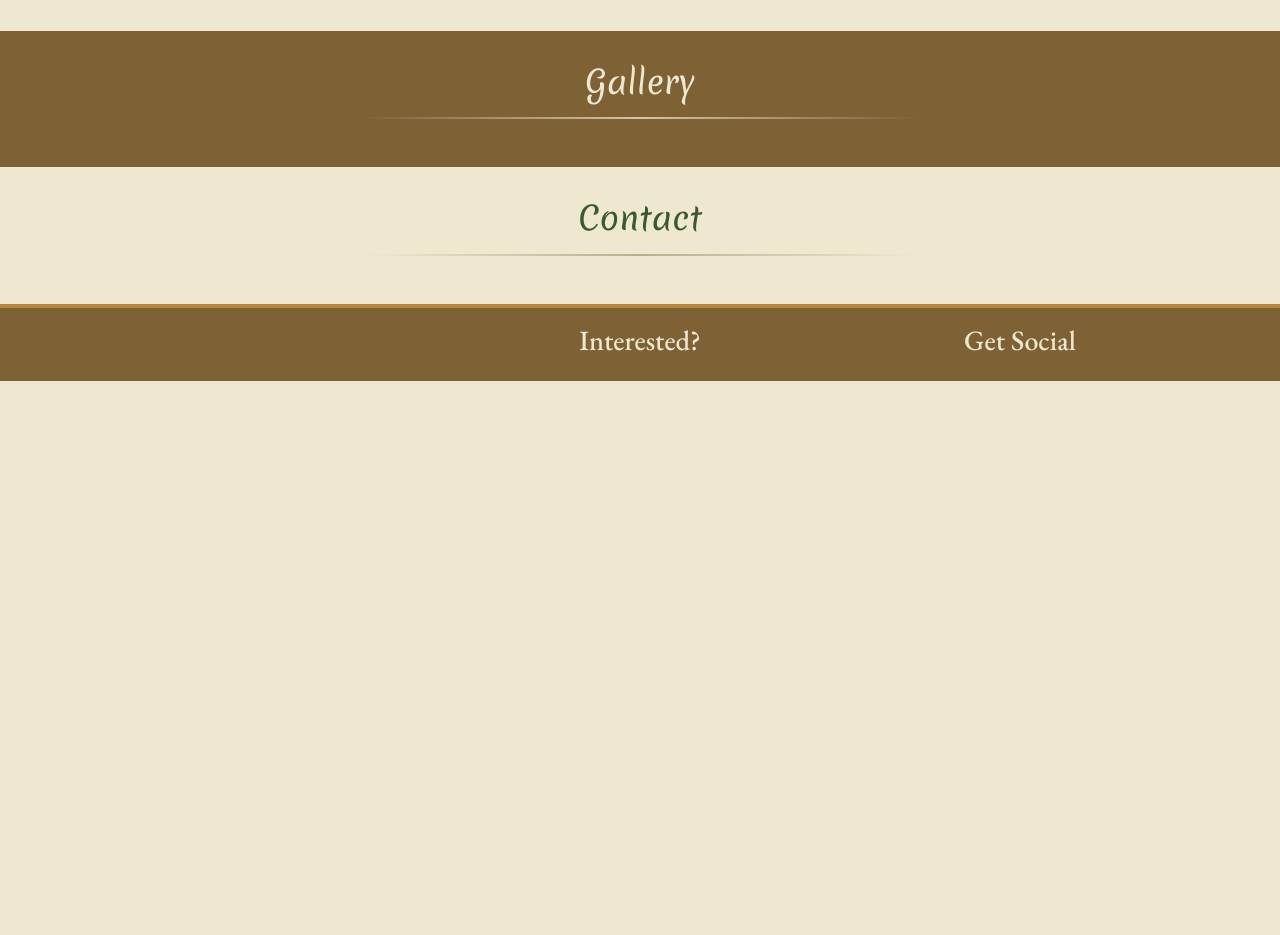
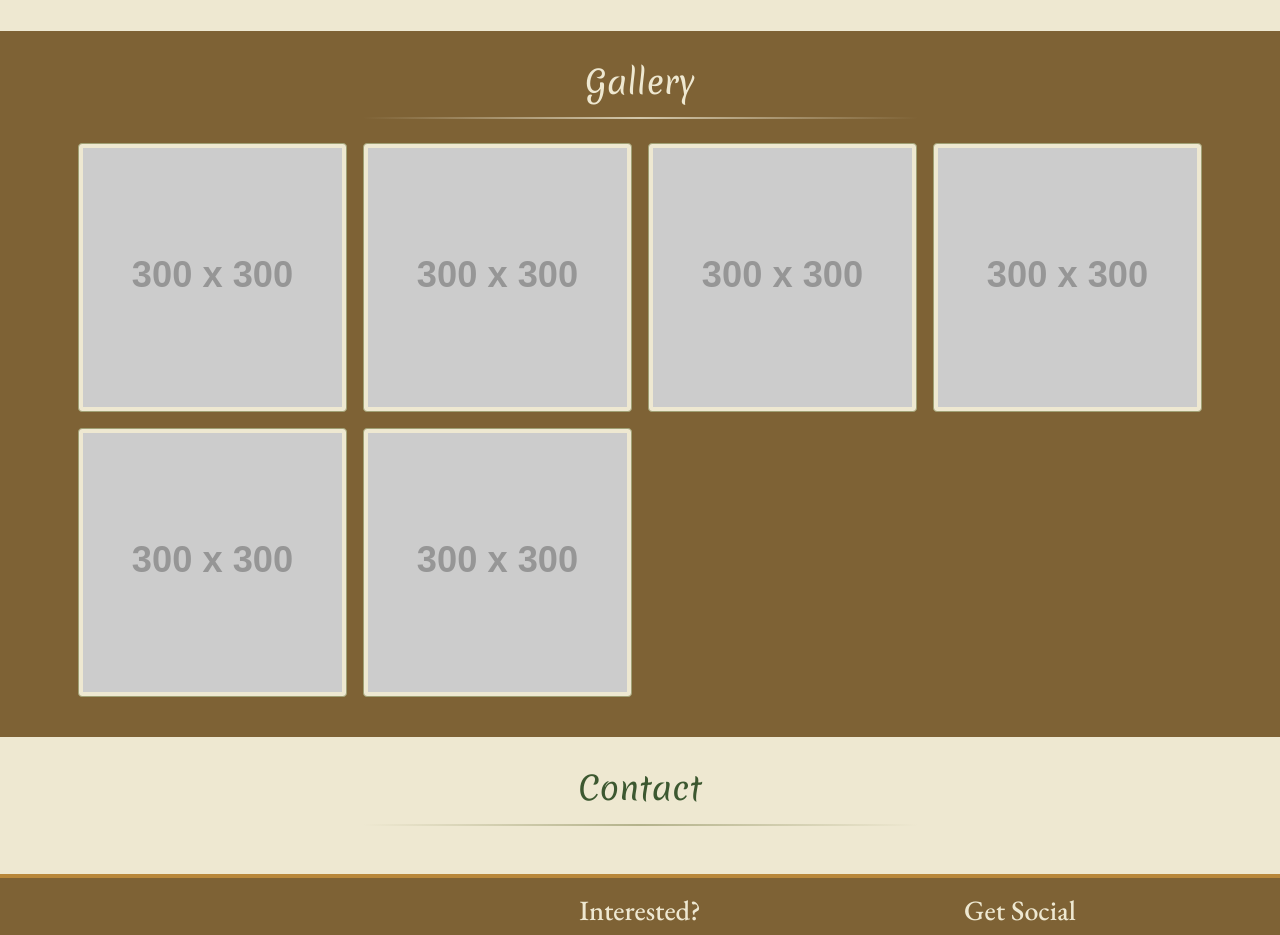
Before and after one commit to pinco227/dublin-hills, a plain HTML site: page index.html in a window 1280 px wide. Shown: the part 3940-4875 px from the top of the page. Before the commit the page ends 4321 px from the top, so only its background shows below. Drawn offline with nearby package versions, Linux system fonts and the light colour scheme; some packages are replaced by stand-ins of ours; placeholder pictures from the web are drawn by us; a script that the page names is missing.

Commit message:
feat(gallery): add and style gallery section of landing page (placeholder images)

```diff
--- a/assets/css/style.css
+++ b/assets/css/style.css
@@ -373,6 +373,30 @@ section {
     background-image: linear-gradient(to right, rgba(238, 232, 209, 0), rgba(238, 232, 209, 0.75), rgba(238, 232, 209, 0));
 }
 
+#site-gallery .item {
+    padding: 0.5rem;
+}
+
+#site-gallery .item img {
+    padding: .25rem;
+    background-color: #EEE8D1;
+    border: 1px solid #A0A074;
+    border-radius: .25rem;
+    max-width: 100%;
+    height: auto;
+}
+
+#site-gallery .item img:hover {
+    background-color: #A0A074;
+    border: 1px solid #3C5830;
+    cursor: pointer;
+}
+
+/* lightGallery */
+.lg-backdrop {
+    background-color: rgba(0,0,0,0.8);
+}
+
 /*------------------------------------------ FOOTER */
 .footer {
     color: #EEE8D1;
--- a/index.html
+++ b/index.html
@@ -11,6 +11,7 @@
 
     <link rel="stylesheet" href="https://cdnjs.cloudflare.com/ajax/libs/twitter-bootstrap/4.5.2/css/bootstrap.min.css">
     <link rel="stylesheet" href="https://cdnjs.cloudflare.com/ajax/libs/font-awesome/5.15.0/css/all.min.css">
+    <link rel="stylesheet" href="https://cdnjs.cloudflare.com/ajax/libs/lightgallery/1.10.0/css/lightgallery.min.css" />
     <link rel="stylesheet" href="assets/css/style.css">
     <link href="assets/icons/favicon.ico" rel="shortcut icon" type="image/x-icon" />
 </head>
@@ -322,6 +323,26 @@
                 <span id="gallery" class="invisible"></span>
                 <h2 class="section-heading gallery-heading-color">Gallery</h2>
                 <hr class="section-hr">
+                <div class="row" id="site-gallery">
+                    <div class="item col-6 col-md-4 col-lg-3" data-src="https://via.placeholder.com/1000">
+                        <img src="https://via.placeholder.com/300" class="img-fluid" alt="">
+                    </div>
+                    <div class="item col-6 col-md-4 col-lg-3" data-src="https://via.placeholder.com/1200">
+                        <img src="https://via.placeholder.com/300" class="img-fluid" alt="">
+                    </div>
+                    <div class="item col-6 col-md-4 col-lg-3" data-src="https://via.placeholder.com/1000">
+                        <img src="https://via.placeholder.com/300" class="img-fluid" alt="">
+                    </div>
+                    <div class="item col-6 col-md-4 col-lg-3" data-src="https://via.placeholder.com/1200">
+                        <img src="https://via.placeholder.com/300" class="img-fluid" alt="">
+                    </div>
+                    <div class="item col-6 col-md-4 col-lg-3" data-src="https://via.placeholder.com/1000">
+                        <img src="https://via.placeholder.com/300" class="img-fluid" alt="">
+                    </div>
+                    <div class="item col-6 col-md-4 col-lg-3" data-src="https://via.placeholder.com/1200">
+                        <img src="https://via.placeholder.com/300" class="img-fluid" alt="">
+                    </div>
+                </div>
             </div>
         </section>
         <!-- Contact form -->
@@ -351,6 +372,13 @@
     <script src="https://cdnjs.cloudflare.com/ajax/libs/jquery/3.5.1/jquery.slim.min.js"></script>
     <script src="https://cdnjs.cloudflare.com/ajax/libs/popper.js/1.16.1/umd/popper.min.js"></script>
     <script src="https://cdnjs.cloudflare.com/ajax/libs/twitter-bootstrap/4.5.2/js/bootstrap.min.js"></script>
+    <script src="https://cdnjs.cloudflare.com/ajax/libs/lightgallery/1.10.0/js/lightgallery.min.js"></script>
+    <script src="https://cdnjs.cloudflare.com/ajax/libs/jquery-mousewheel/3.1.13/jquery.mousewheel.min.js"></script>
+    <script>
+        $('#site-gallery').lightGallery({
+            selector: '.item'
+        });
+    </script>
 </body>
 
 </html>
```
